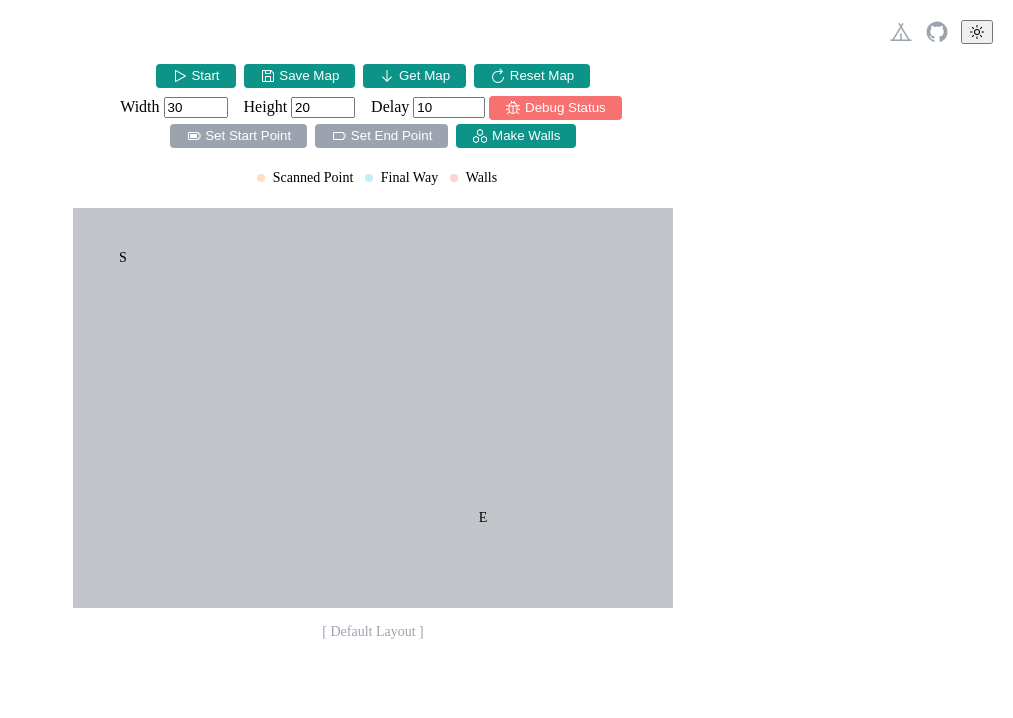
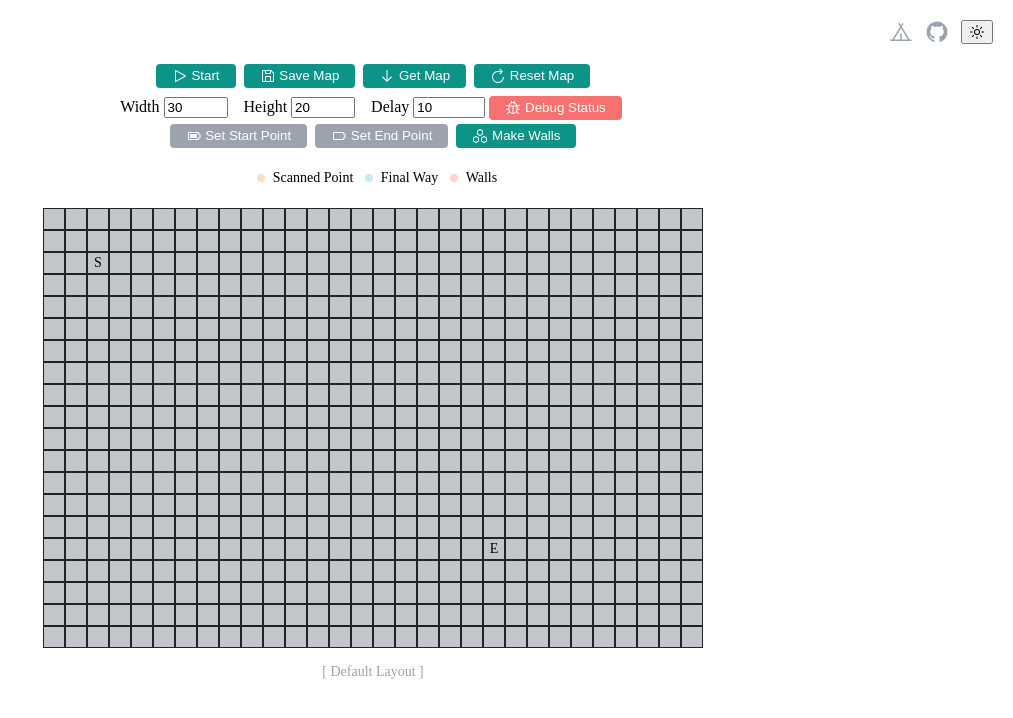
Before and after one commit to lzy1960/vue-findway, a Nuxt app: page / in a window 1280 px wide. Shown: the top 718 px of the page, without its empty margins (267-1280 px from the left). Built offline with nearby package versions, Linux system fonts and the light colour scheme.

Commit message:
chore: 升级依赖

```diff
--- a/nuxt.config.ts
+++ b/nuxt.config.ts
@@ -27,7 +27,6 @@ export default defineNuxtConfig({
     '@unocss/nuxt',
     '@vueuse/nuxt',
     '@nuxtjs/color-mode',
-    '@vueuse/nuxt',
   ],
   colorMode: {
     classSuffix: '',
--- a/pages/index.vue
+++ b/pages/index.vue
@@ -157,8 +157,9 @@
           vertical-top
           text-center
           cursor-pointer
-          border
-          border-dark
+          b
+          b-dark
+          b-solid
           text-sm
           hover:bg-op-80
           transition-200
@@ -177,7 +178,7 @@
 
 <script lang="ts" setup>
 import { useStorage } from '@vueuse/core'
-import { Ref } from 'vue'
+import type { Ref } from 'vue'
 
 // types
 type Point = [number, number]
@@ -286,7 +287,7 @@ const getMap = () => {
   height.value = +localHeight.value
 }
 const resetMap = () => {
-  map.value = DEFAULT_MAP()
+  map.value = DEFAULT_MAP() as unknown as number[][];
 }
 const setCurValue = (x: number, y: number, value: number) => {
   if (!map.value[y]) {
@@ -356,7 +357,7 @@ const findPath = async (start: Point, end: Point) => {
     queue.give([x, y])
   }
   while (queue.length) {
-    let [x, y] = queue.take()
+    let [x, y] = queue.take()!
     // 到终点
     if (x === end[0] && y === end[1]) {
       const path = []
```
Also changed, not shown: package.json (+11 -11 lines), 2 other files (tests, documents, lock files or other folders).
